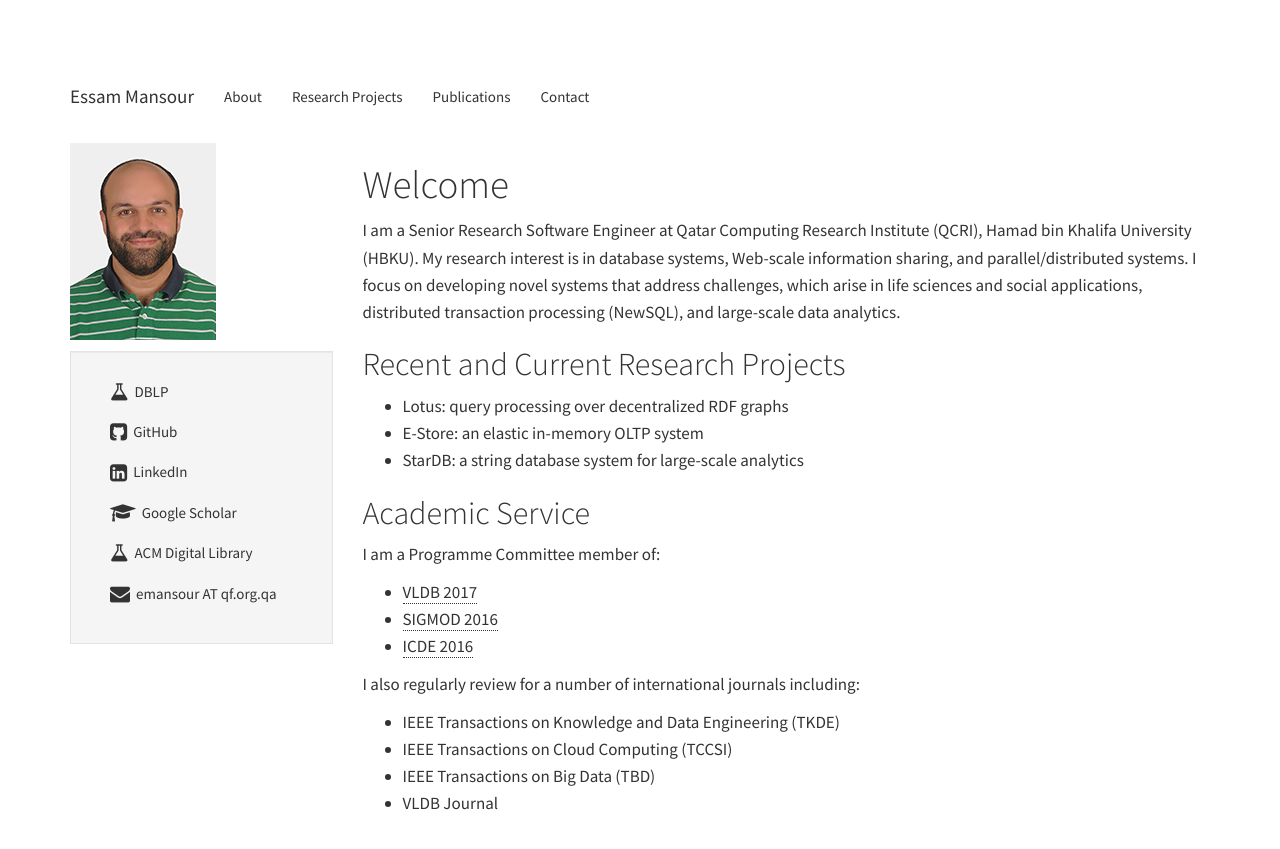
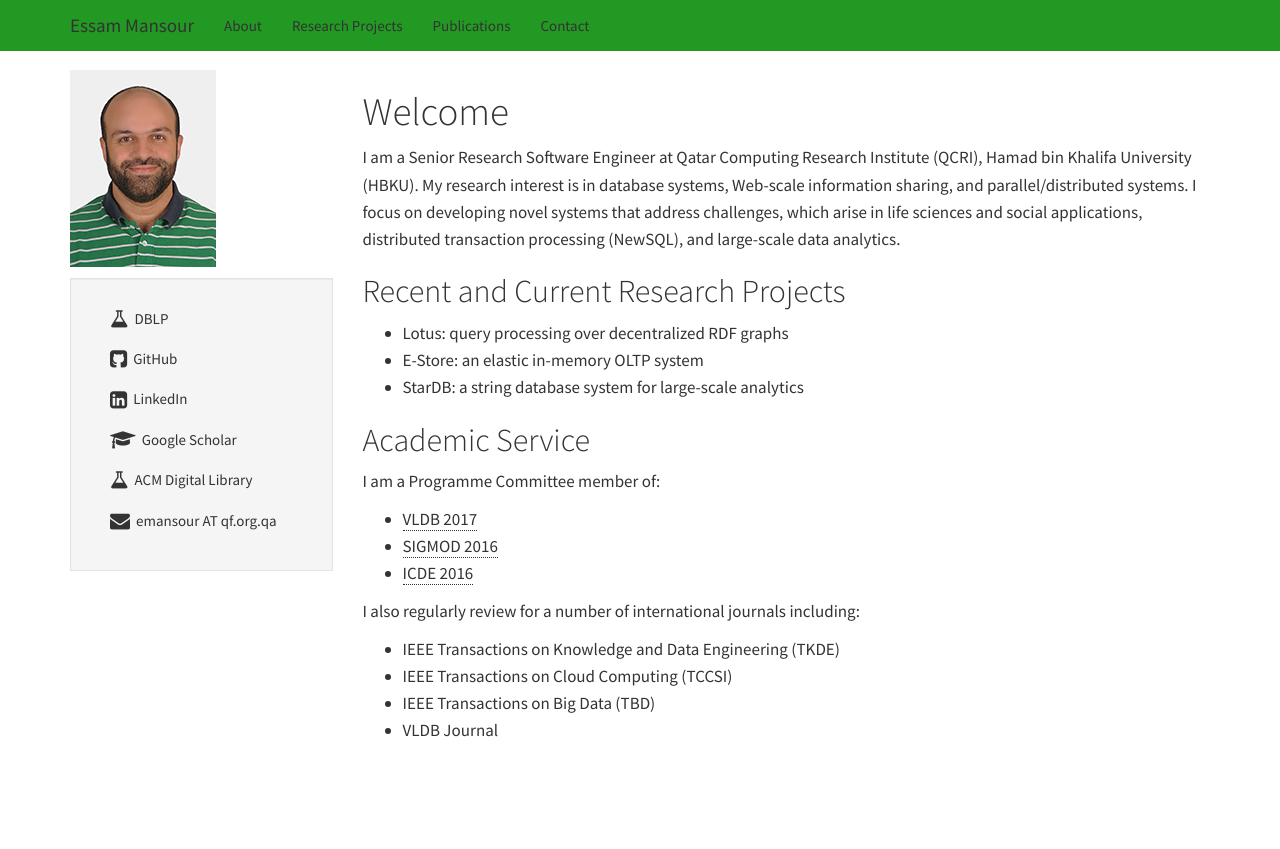
Before and after one commit to mansoure/mansoure.github.io, a Jekyll site: the page built from index.md, in a window 1280 px wide. Shown: the top 849 px of the page. Built offline with Jekyll 4.4.1, drawn with Linux system fonts in a browser that asks for light colours.

Commit message:
Update default.html

```diff
--- a/_layouts/default.html
+++ b/_layouts/default.html
@@ -22,7 +22,7 @@
 		</head>
 		<body>
 
-			<div class="navbar navbar-light style="background-color: #e3f2fd;"  navbar-fixed-top" role="navigation">
+			<div class="navbar navbar-light navbar-fixed-top" style="background-color: #229922;" role="navigation">
 				<div class="container">
 			        <div class="navbar-header">
 			            <button type="button" class="navbar-toggle" data-toggle="collapse" data-target=".navbar-ex1-collapse">
```
